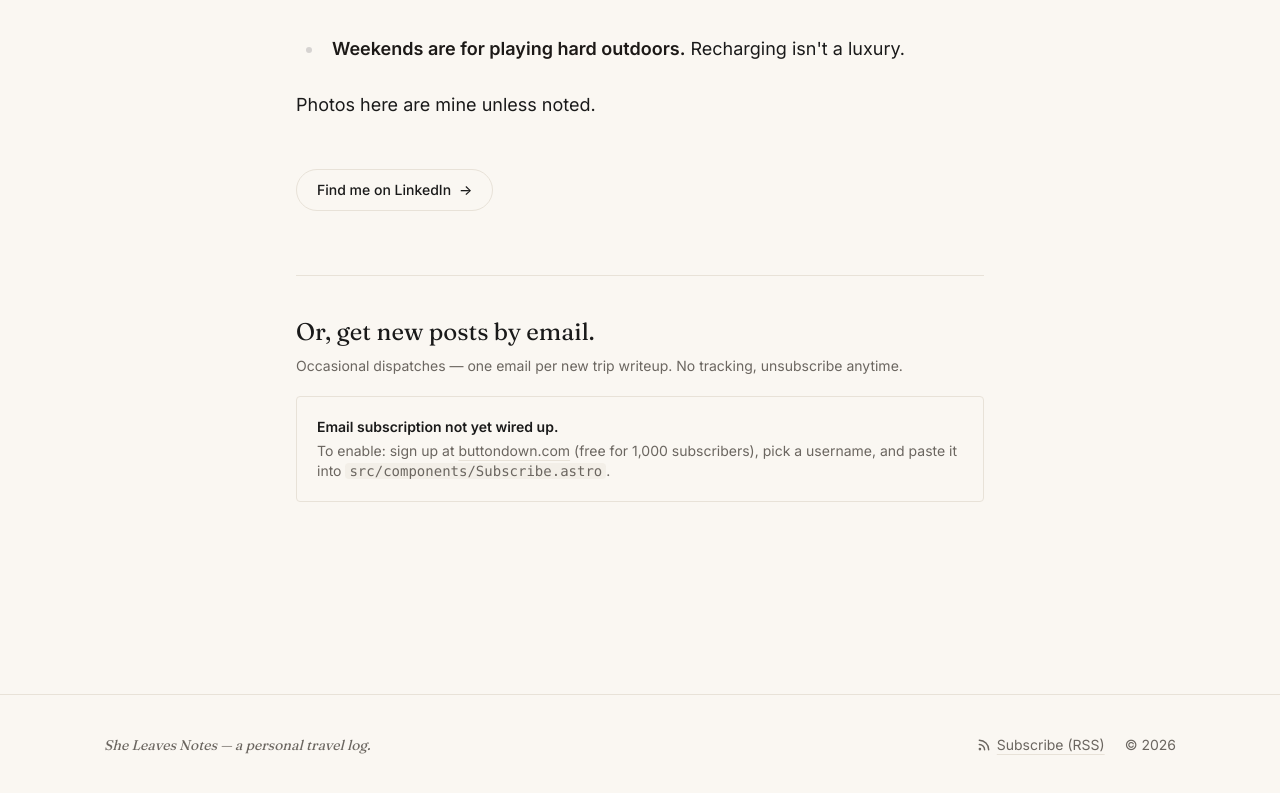
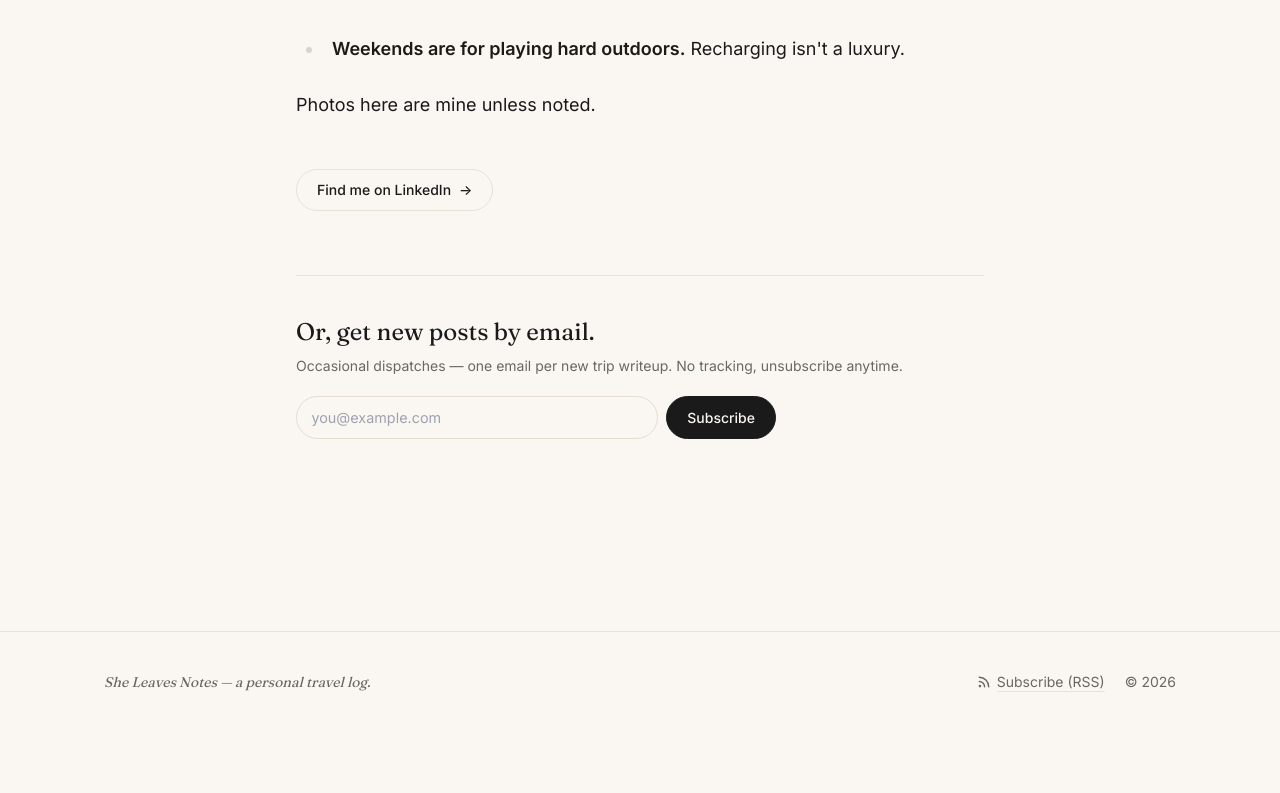
Before and after one commit to CALeaf/travel-notes, an Astro site: page /about in a window 1280 px wide. Shown: the part 1432-2225 px from the top of the page. After the commit the page ends 2164 px from the top, so only its background shows below. Built offline with nearby package versions, Linux system fonts and the light colour scheme; Astro itself is replaced by a stand-in of ours.

Commit message:
Subscribe: wire up real Buttondown username (leavesnotes)

```diff
--- a/src/components/Subscribe.astro
+++ b/src/components/Subscribe.astro
@@ -27,7 +27,7 @@ const {
   blurb = "Occasional dispatches — one email per new trip writeup. No tracking, unsubscribe anytime.",
 } = Astro.props;
 
-const BUTTONDOWN_USERNAME = ''; // ← e.g. 'leavesnotes' (no @ sign, no URL)
+const BUTTONDOWN_USERNAME = 'leavesnotes';
 
 const isConfigured = BUTTONDOWN_USERNAME.length > 0;
 const actionUrl = `https://buttondown.com/api/emails/embed-subscribe/${BUTTONDOWN_USERNAME}`;
```
